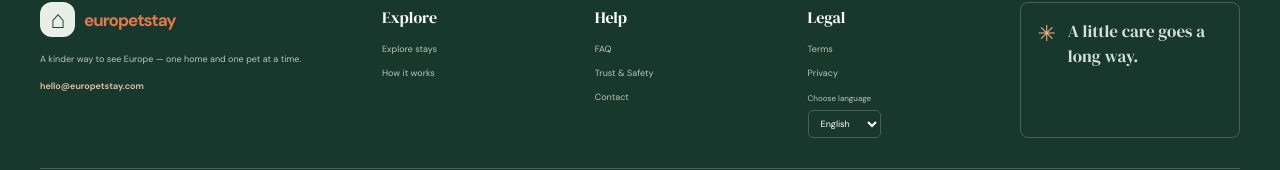
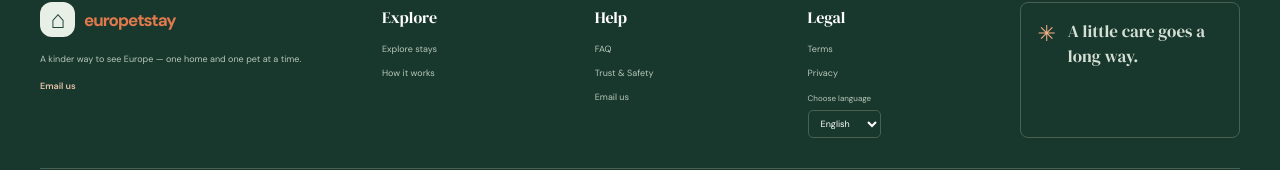
Before and after one commit to shanilkaD/europetstay, a React (Vite) app: page / in a window 1280 px wide. Shown: the part 1884-2054 px from the top of the page. Built offline with nearby package versions, Linux system fonts and the light colour scheme; no server answers; the database is empty.

Commit message:
Fixed email issue.

```diff
--- a/public/privacy.html
+++ b/public/privacy.html
@@ -32,9 +32,9 @@
       <h2>Service providers</h2>
       <p>EuroPetStay uses Supabase for authentication, data storage, and image storage. Google processes sign-in when you choose Google. The website also requests fonts from Google Fonts. These providers process technical information as needed to provide their services; their own privacy policies apply to that processing.</p>
       <h2>Retention and your choices</h2>
-      <p>Information is kept while needed to provide the service and handle legitimate operational needs. Private identity documents and reference details remain stored until a deletion request is processed. Account removal may not automatically remove uploaded storage objects, so include those documents in any deletion request. To request access, correction, or deletion of your account information, contact <a href="mailto:hello@europetstay.com">hello@europetstay.com</a>. We may need to retain limited information where required by law or to resolve a security or service issue.</p>
+      <p>Information is kept while needed to provide the service and handle legitimate operational needs. Private identity documents and reference details remain stored until a deletion request is processed. Account removal may not automatically remove uploaded storage objects, so include those documents in any deletion request. To request access, correction, or deletion of your account information, <a href="mailto:senadhee1999@gmail.com">email us</a>. We may need to retain limited information where required by law or to resolve a security or service issue.</p>
       <h2>Changes and contact</h2>
-      <p>We may update this notice as the service changes. Questions about privacy can be sent to <a href="mailto:hello@europetstay.com">hello@europetstay.com</a>.</p>
+      <p>We may update this notice as the service changes. Questions about privacy? <a href="mailto:senadhee1999@gmail.com">Email us</a>.</p>
     </main>
     <p><a href="/">Back to EuroPetStay</a> · <a href="/terms.html">Terms</a></p>
   </body>
--- a/public/terms.html
+++ b/public/terms.html
@@ -34,7 +34,7 @@
       <h2>Availability and changes</h2>
       <p>We may update, suspend, or discontinue parts of the service and may remove content or restrict access where reasonably necessary to protect users, the service, or comply with law. We may update these terms; continued use after an update means you accept the revised terms.</p>
       <h2>Contact</h2>
-      <p>Questions about these terms can be sent to <a href="mailto:hello@europetstay.com">hello@europetstay.com</a>.</p>
+      <p>Questions about these terms? <a href="mailto:senadhee1999@gmail.com">Email us</a>.</p>
     </main>
     <p><a href="/">Back to EuroPetStay</a> · <a href="/privacy.html">Privacy</a></p>
   </body>
--- a/src/app/App.tsx
+++ b/src/app/App.tsx
@@ -361,7 +361,7 @@ export default function App() {
               <span>euro<span>pet</span>stay</span>
             </a>
             <p>{t('footerText')}</p>
-            <a href="mailto:hello@europetstay.com">hello@europetstay.com</a>
+            <a href="mailto:senadhee1999@gmail.com">{t('emailUs')}</a>
           </div>
           <div className="footer-column">
             <h2>{t('footerExplore')}</h2>
@@ -374,7 +374,7 @@ export default function App() {
             <h2>{t('help')}</h2>
             <a href="#how-it-works">{t('faq')}</a>
             <a href="/trust-safety.html">{t('trustSafety')}</a>
-            <a href="mailto:hello@europetstay.com">{t('contact')}</a>
+            <a href="mailto:senadhee1999@gmail.com">{t('emailUs')}</a>
           </div>
           <div className="footer-column">
             <h2>{t('legal')}</h2>
--- a/src/i18n/index.ts
+++ b/src/i18n/index.ts
@@ -18,7 +18,7 @@ const resources = {
       stepThreeTitle: 'Pack light. Stay free.', stepThreeText: 'Care for their pets, enjoy their home and discover somewhere new.',
       stepFourTitle: 'Leave a review', stepFourText: 'Tell the next sitter how it went and help our community build trust.',
       safetyTitle: 'A safer, more thoughtful stay', safetyText: 'Get to know each other in messages, agree on care and dates in advance, and keep your plans clear with the owner.',
-      help: 'Help', faq: 'FAQ', safety: 'Safety', trustSafety: 'Trust & Safety', contact: 'Contact', legal: 'Legal', terms: 'Terms', privacy: 'Privacy',
+      help: 'Help', faq: 'FAQ', safety: 'Safety', trustSafety: 'Trust & Safety', contact: 'Contact', emailUs: 'Email us', legal: 'Legal', terms: 'Terms', privacy: 'Privacy',
       latestListings: 'From the community', staysTitle: 'Available pet sits', loadingListings: 'Loading listings…',
       noListingsTitle: 'No listings yet', noListingsText: 'There are no active pet-sitting listings yet. Check back soon or be the first to post one.',
       noResultsTitle: 'No matching stays', noResultsText: 'Try another city or choose a different pet type.', createFirstListing: 'Create the first listing',
@@ -158,7 +158,7 @@ const resources = {
       stepThreeTitle: 'Voyagez léger. Séjournez gratuitement.', stepThreeText: 'Prenez soin des animaux, profitez du logement et découvrez un nouvel endroit.',
       stepFourTitle: 'Laissez un avis', stepFourText: 'Racontez votre expérience et aidez la communauté à instaurer la confiance.',
       safetyTitle: 'Un séjour plus serein', safetyText: 'Faites connaissance par message, convenez à l’avance des soins et des dates, et clarifiez vos plans avec le propriétaire.',
-      help: 'Aide', faq: 'FAQ', safety: 'Sécurité', trustSafety: 'Confiance et sécurité', contact: 'Contact', legal: 'Informations légales', terms: 'Conditions', privacy: 'Confidentialité',
+      help: 'Aide', faq: 'FAQ', safety: 'Sécurité', trustSafety: 'Confiance et sécurité', contact: 'Contact', emailUs: 'Nous écrire', legal: 'Informations légales', terms: 'Conditions', privacy: 'Confidentialité',
       latestListings: 'La communauté propose', staysTitle: 'Séjours disponibles', loadingListings: 'Chargement des annonces…',
       noListingsTitle: 'Pas encore d’annonces', noListingsText: 'Aucune annonce active pour le moment. Revenez bientôt ou publiez la première.',
       noResultsTitle: 'Aucun séjour correspondant', noResultsText: 'Essayez une autre ville ou un autre animal.', createFirstListing: 'Créer la première annonce',
@@ -289,7 +289,7 @@ const resources = {
       stepThreeTitle: 'Leicht packen. Kostenlos wohnen.', stepThreeText: 'Kümmere dich um die Tiere, genieße das Zuhause und entdecke einen neuen Ort.',
       stepFourTitle: 'Bewertung schreiben', stepFourText: 'Teile deine Erfahrungen und hilf der Community, Vertrauen aufzubauen.',
       safetyTitle: 'Sicher und umsichtig reisen', safetyText: 'Lernt euch über Nachrichten kennen, vereinbart Betreuung und Termine im Voraus und besprecht alle Details mit dem Gastgeber.',
-      help: 'Hilfe', faq: 'FAQ', safety: 'Sicherheit', trustSafety: 'Vertrauen & Sicherheit', contact: 'Kontakt', legal: 'Rechtliches', terms: 'Nutzungsbedingungen', privacy: 'Datenschutz',
+      help: 'Hilfe', faq: 'FAQ', safety: 'Sicherheit', trustSafety: 'Vertrauen & Sicherheit', contact: 'Kontakt', emailUs: 'E-Mail schreiben', legal: 'Rechtliches', terms: 'Nutzungsbedingungen', privacy: 'Datenschutz',
       latestListings: 'Aus der Community', staysTitle: 'Verfügbare Tiersitze', loadingListings: 'Inserate werden geladen…',
       noListingsTitle: 'Noch keine Inserate', noListingsText: 'Es gibt noch keine aktiven Tiersitting-Inserate. Schau bald wieder vorbei oder erstelle das erste.',
       noResultsTitle: 'Keine passenden Unterkünfte', noResultsText: 'Versuche eine andere Stadt oder Tierart.', createFirstListing: 'Erstes Inserat erstellen',
```
